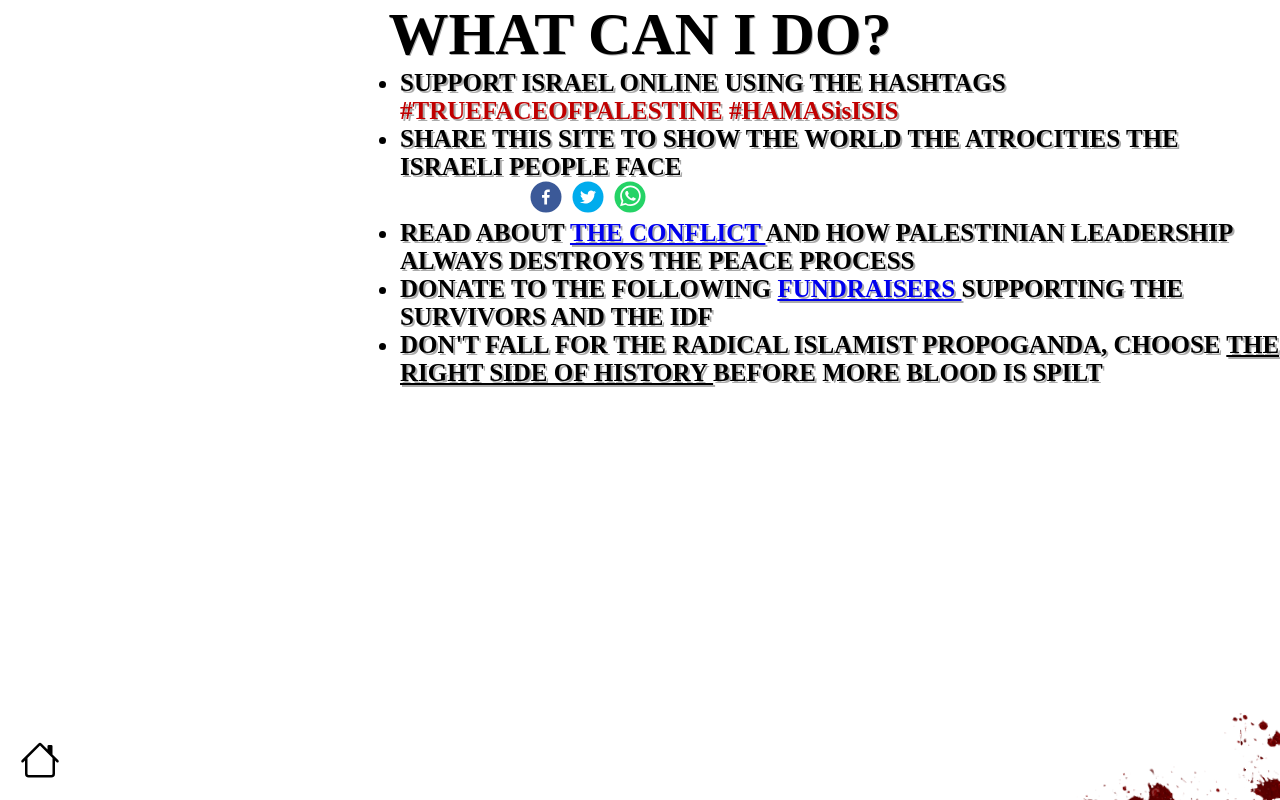
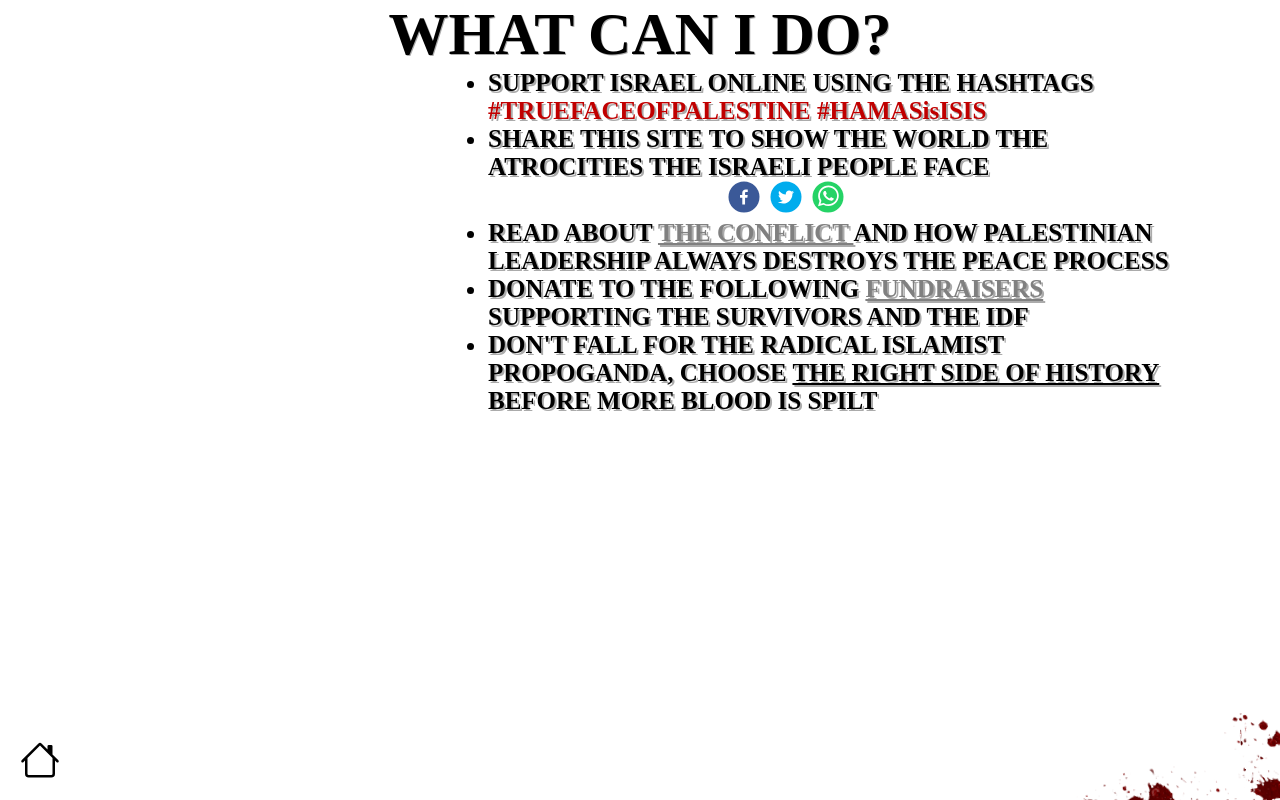
Before and after one commit to The-October-Team/7th-of-october, a React (Create React App) app: page /enough in a window 1280 px wide. Built offline with nearby package versions, Linux system fonts and the light colour scheme; a web font is replaced by a local one.

Commit message:
changed margins and colors

```diff
--- a/src/data.json
+++ b/src/data.json
@@ -78,5 +78,5 @@
         "path": "/images/graphic_design_is_my_passion.png",
         "level": 3
 
-    }
+ }
 ]
--- a/src/styles.css
+++ b/src/styles.css
@@ -324,6 +324,8 @@ body {
     font-weight: bold;
     text-shadow: 0.1rem 0.1rem #ABABAB;
     color: black;
+    margin: auto;
+    width: 80%;
 }
 
 .enough p {
@@ -350,7 +352,7 @@ body {
 
 .share-button {
     position: relative;
-    left: 6.5rem;
+    left: 12rem;
     margin-right: 0.5rem;
 }
 
@@ -375,3 +377,7 @@ body {
         right: -20rem;
     }
 }
+
+a:link {
+    color: grey;
+  }
```
